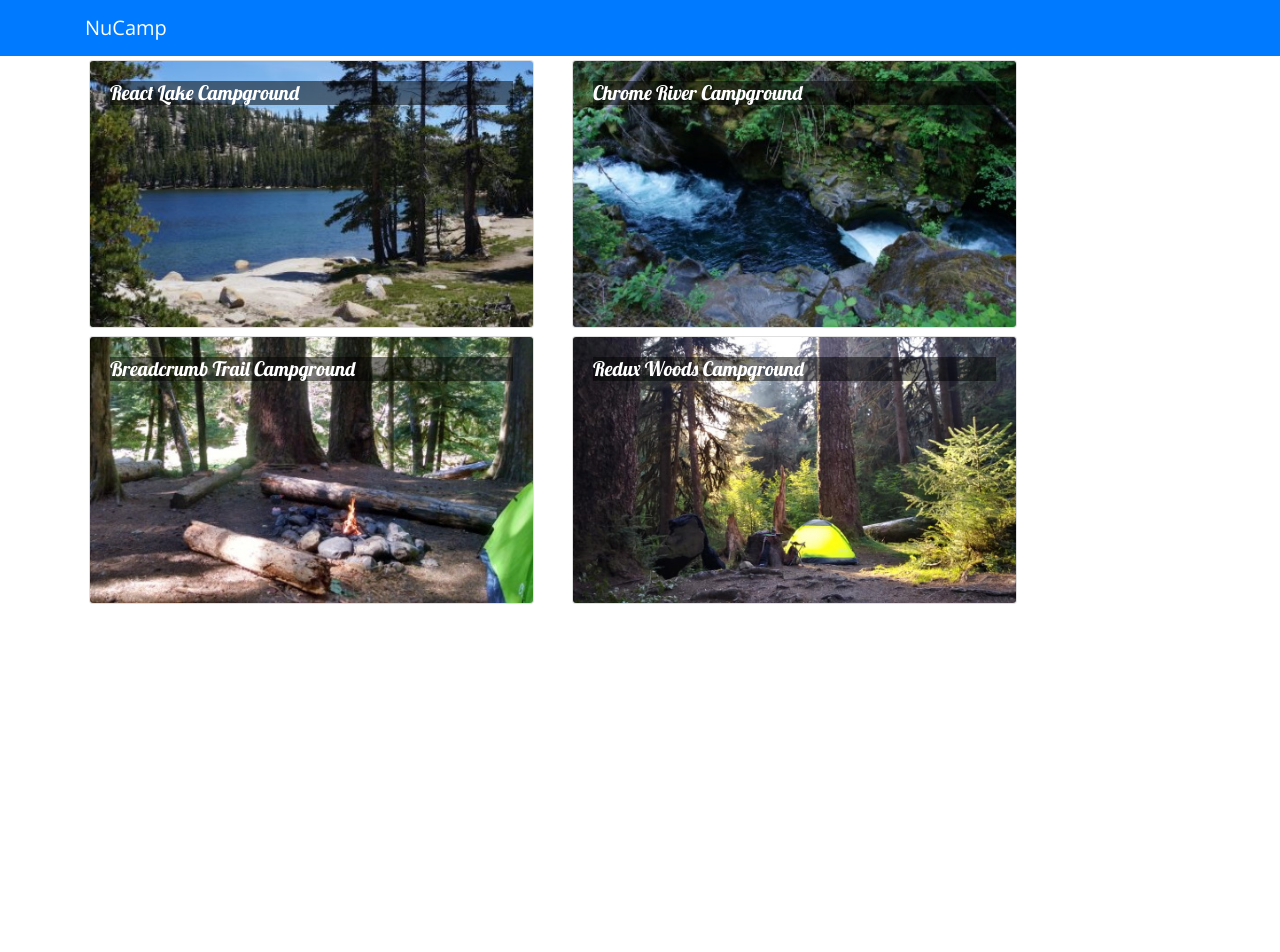
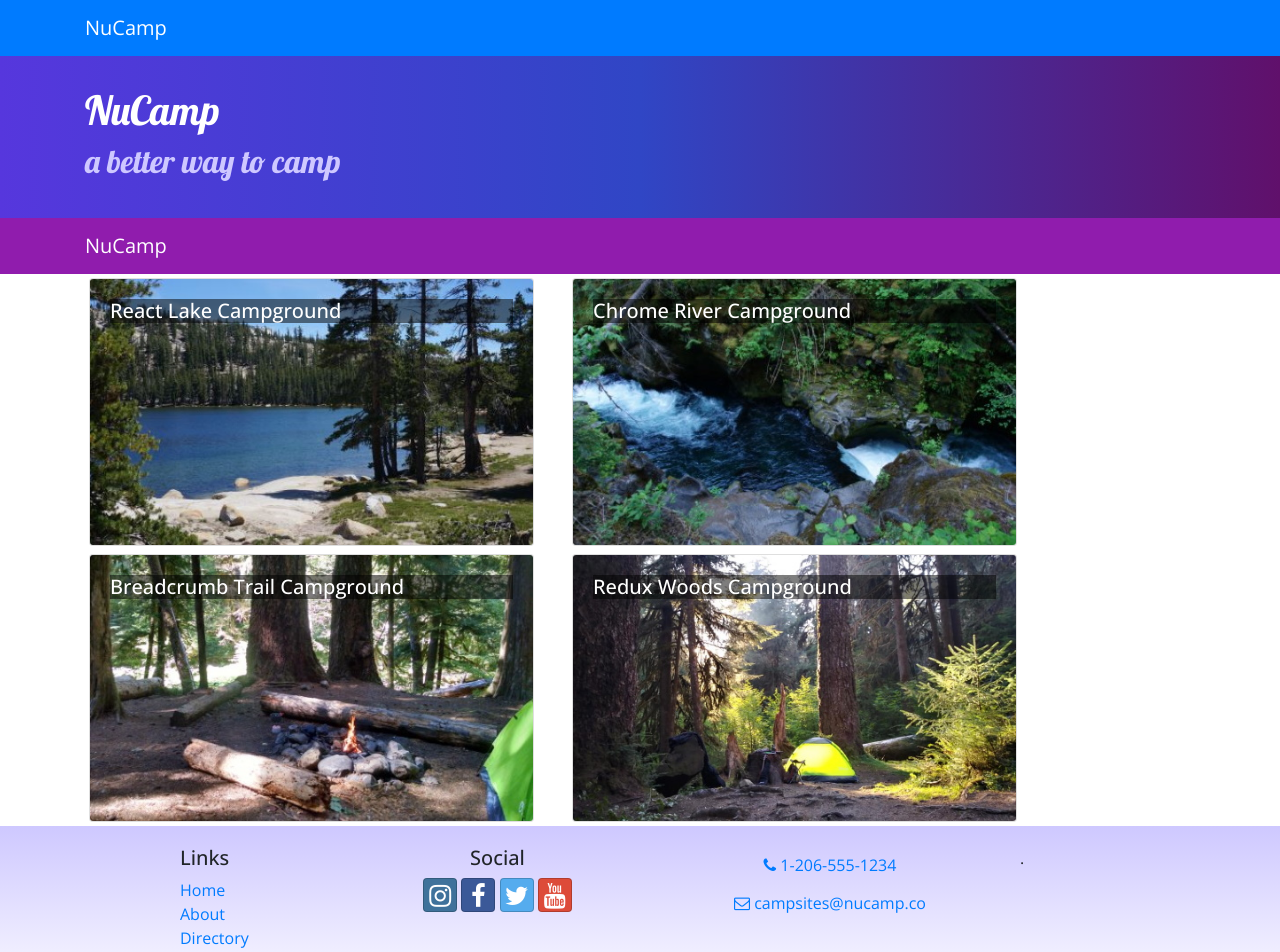
Before and after one commit to lekiy/ReactNucampSite, a React (Create React App) app: page / in a window 1280 px wide. Shown: the top 952 px of the page. Before the commit the page ends 800 px from the top, so only its background shows below. Built offline with nearby package versions, Linux system fonts and the light colour scheme.

Commit message:
added header and footer

```diff
--- a/package.json
+++ b/package.json
@@ -7,6 +7,8 @@
     "@testing-library/react": "^9.5.0",
     "@testing-library/user-event": "^7.2.1",
     "bootstrap": "^4.0.0",
+    "bootstrap-social": "^5.1.1",
+    "font-awesome": "^4.7.0",
     "react": "^16.13.1",
     "react-dom": "^16.13.1",
     "react-popper": "^0.9.2",
--- a/src/App.css
+++ b/src/App.css
@@ -2,11 +2,41 @@
   font-family: "Open Sans", sans-serif;
 }
 
-h5{
+h1, h2, h3, .card-body>h5{
   font-family: "Lobster", cursive;
+}
+
+h2{
+  color:#3046C5;
 }
 
 .card-img-overlay h5{
   color: white;
   background-color: rgba(0,0,0, 0.5);
 }
+
+.row-content {
+  padding:50px 0;
+  border-bottom:1px ridge;
+  min-height: 200px;
+}
+
+.site-footer{
+  background-image: linear-gradient(#CEC8FF, white);
+  padding:20px 0;
+}
+
+.jumbotron {
+  margin: 0;
+  padding: 30px;
+  background-image: linear-gradient(to right, #5637DD, #3046C5, #60106B);
+  color: white;
+}
+
+.jumbotron h2{
+  color: #CEC8FF;
+}
+
+.navbar-dark {
+  background-color: #901CAD;
+}
--- /dev/null
+++ b/src/Components/FooterComponent.js
@@ -0,0 +1,34 @@
+import React from 'react';
+
+function Footer(props){
+    return (
+        <footer className="site-footer">
+            <div className="container">
+                <div className="row">
+                    <div className="col-4 col-sm-2 offset-1">
+                        <h5>Links</h5>
+                        <ul className="list-unstyled">
+                            <li><a href="#">Home</a></li>
+                            <li><a href="#">About</a></li>
+                            <li><a href="#">Directory</a></li>
+                            <li><a href="#">Contact</a></li>
+                        </ul>
+                    </div>
+                    <div className="col-6 col-sm-3 text-center">
+                        <h5>Social</h5>
+                        <a className="btn btn-social-icon btn-instagram" href="http://instagram.com"><i className="fa fa-instagram" /></a>{' '}
+                        <a className="btn btn-social-icon btn-facebook" href="http://facebook.com"><i className="fa fa-facebook" /></a>{' '}
+                        <a className="btn btn-social-icon btn-twitter" href="http://twitter.com"><i className="fa fa-twitter" /></a>{' '}
+                        <a className="btn btn-social-icon btn-google" href="http://google.com"><i className="fa fa-youtube" /></a>{' '}
+                    </div>
+                    <div className="col-sm-4 text-center">
+                        <a className="btn btn-link" href="tel:+12065551234"><i className="fa fa-phone" /> 1-206-555-1234</a><br />
+                        <a className="btn btn-link" href="mailto:notreal@notreal.co"><i className="fa fa-envelope-o" /> campsites@nucamp.co</a><br />
+                    </div>.
+                </div>
+            </div>
+        </footer>
+    )
+}
+
+export default Footer;
--- /dev/null
+++ b/src/Components/HeaderComponent.js
@@ -0,0 +1,28 @@
+import React, {Component} from 'react';
+import {Navbar, NavbarBrand, Jumbotron} from 'reactstrap';
+
+class Header extends Component {
+    render(){
+        return(
+            <React.Fragment>
+                <Jumbotron fluid>
+                    <div className="container">
+                        <div className="row">
+                            <div className="col">
+                                <h1>NuCamp</h1>
+                                <h2>a better way to camp</h2>
+                            </div>
+                        </div>
+                    </div>
+                </Jumbotron>
+                <Navbar dark stick="top">
+                    <div className="container">
+                        <NavbarBrand href="/">NuCamp</NavbarBrand>
+                    </div>
+                </Navbar>
+            </React.Fragment>
+        )
+    }
+}
+
+export default Header;
--- a/src/Components/MainComponent.js
+++ b/src/Components/MainComponent.js
@@ -2,6 +2,8 @@
 import { Navbar, NavbarBrand } from 'reactstrap';
 import Directory from './DirectoryComponent';
 import CampsiteInfo from './CampsiteInfoComponent';
+import Header from './HeaderComponent';
+import Footer from './FooterComponent';
 import { CAMPSITES } from '../shared/campsites';
 
 class Main extends Component {
@@ -25,8 +27,10 @@
                         <NavbarBrand href="/">NuCamp</NavbarBrand>
                     </div>
                 </Navbar>
+                <Header />
                 <Directory campsites={this.state.campsites} onClick={campsiteId => this.onCampsiteSelect(campsiteId)}/>
                 <CampsiteInfo campsite={this.state.campsites.filter(campsite => campsite.id === this.state.selectedCampsite)[0]} />
+                <Footer />
             </div>
         );
     };
--- a/src/index.js
+++ b/src/index.js
@@ -4,8 +4,11 @@
 import 'bootstrap/dist/css/bootstrap.min.css';
 import 'typeface-lobster';
 import 'typeface-open-sans';
+import 'font-awesome/css/font-awesome.css';
+import 'bootstrap-social/bootstrap-social.css';
 import App from './App';
 import * as serviceWorker from './serviceWorker';
+
 
 
 ReactDOM.render(
```
Also changed, not shown: 1 other file (tests, documents, lock files or other folders).
